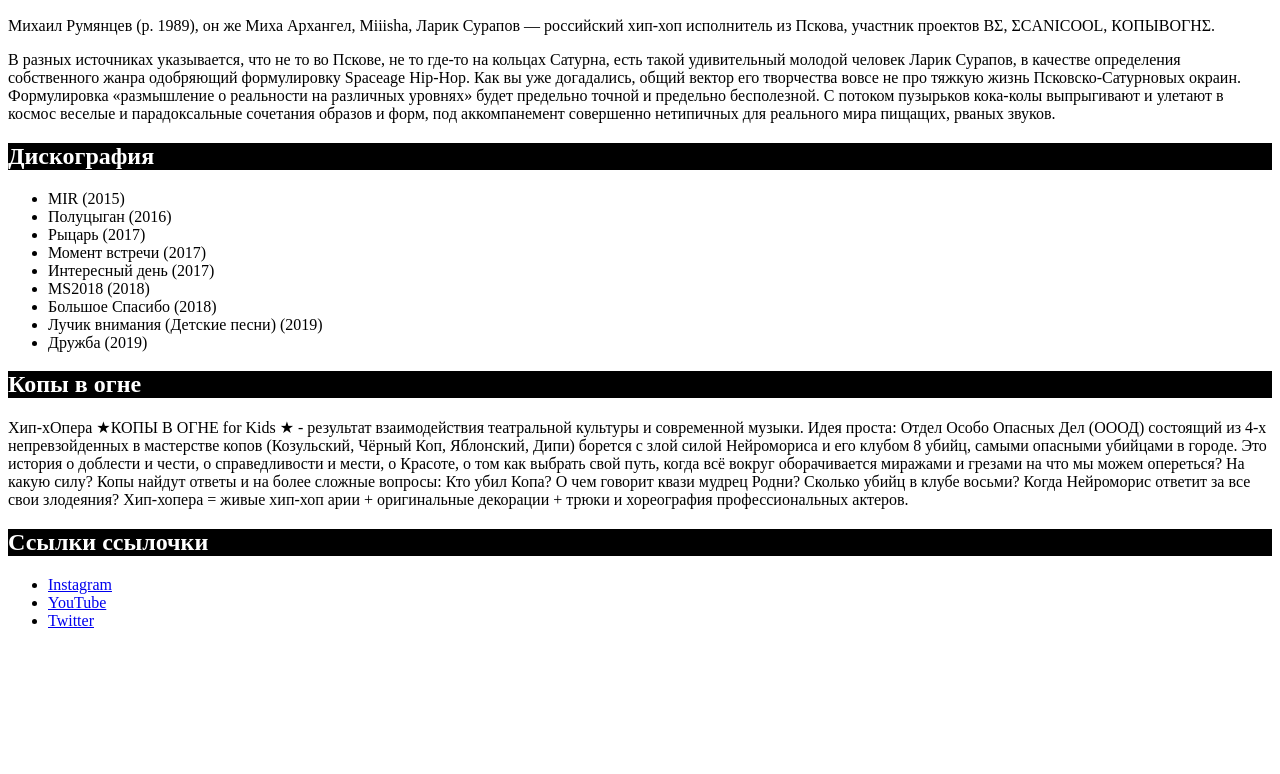
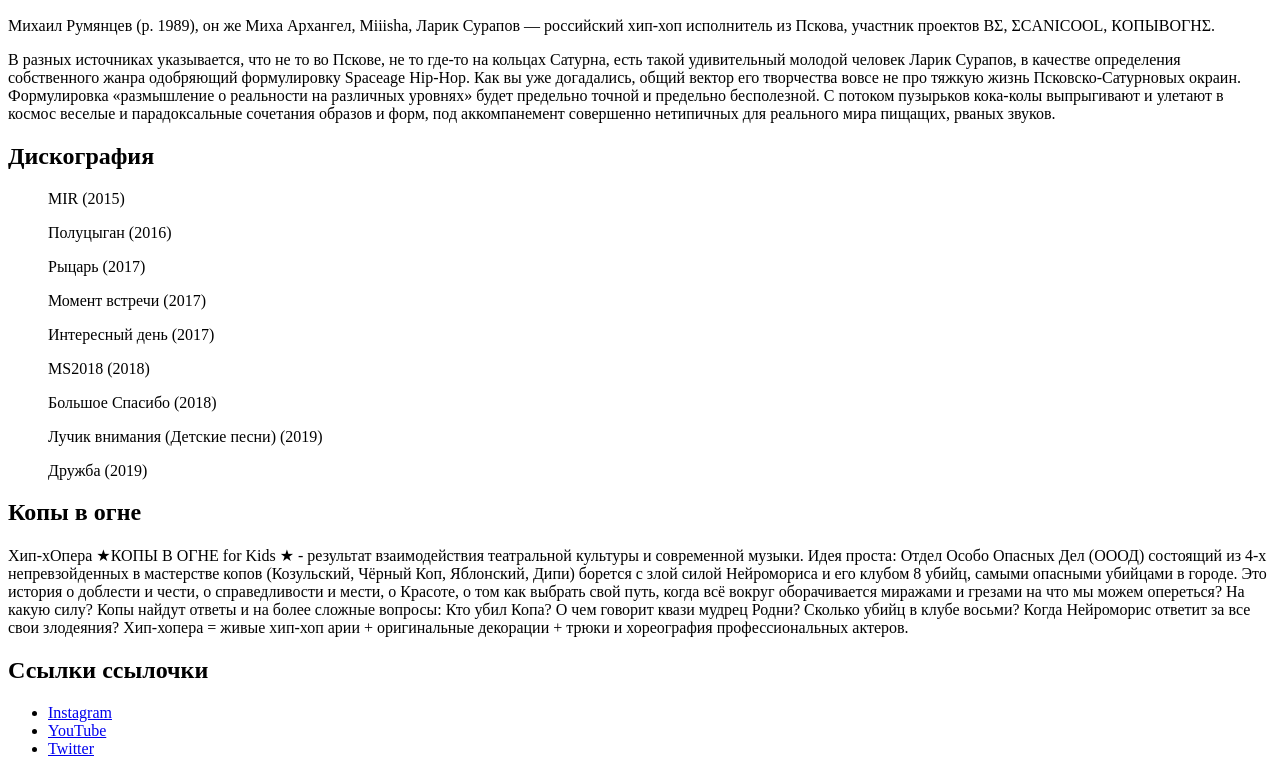
Before and after one commit to Frenchelclash/WD_MCS, a plain HTML site: page Misha archangel/index.html in a window 1280 px wide. Shown: the part 350-1124 px from the top of the page. Before the commit the page ends 996 px from the top, so only its background shows below. Drawn offline with Linux system fonts and the light colour scheme.

Commit message:
Revert "Misha Archangel update"
This reverts commit 426bdf2648fd5f7383f94709862926b943fe3275.

```diff
--- a/Misha archangel/css/style.css
+++ /dev/null
@@ -1,4 +0,0 @@
-.header-container, .sectionText{
-	background: black;
-	color: white;
-}
--- a/Misha archangel/index.html
+++ b/Misha archangel/index.html
@@ -5,13 +5,13 @@
 	<meta charset="utf-8">
 	<meta description="Profile">
 	<meta keywords="Profile">
-	<link rel="stylesheet" href="css/style.css">
 </head>
 <body>
 	<div class="page">
 		<header class="header">
 			<div class="header-container">
 				<h1>Миха Archanga/Miisha/Larik Surapov</h1>
+
 			</div>
 		</header>
 		<main class="content">
@@ -33,23 +33,24 @@
 				<h2 class="sectionText" id="whois">Кто такой Миха Арчанга?</h2>
 				<p class="mainText">
 					Михаил Румянцев (р. 1989), он же Миха Архангел, Miiisha, Ларик Сурапов — российский хип-хоп исполнитель из Пскова, участник проектов ВΣ, ΣCANICOOL, КОПЫВОГНΣ. </p>
-					<p class="mainText">
+					<p class="mainText"></p>
 					В разных источниках указывается, что не то во Пскове, не то где-то на кольцах Сатурна, есть такой удивительный молодой человек Ларик Сурапов, в качестве определения собственного жанра одобряющий формулировку Spaceage Hip-Hop. Как вы уже догадались, общий вектор его творчества вовсе не про тяжкую жизнь Псковско-Сатурновых окраин. Формулировка «размышление о реальности на различных уровнях» будет предельно точной и предельно бесполезной. С потоком пузырьков кока-колы выпрыгивают и улетают в космос веселые и парадоксальные сочетания образов и форм, под аккомпанемент совершенно нетипичных для реального мира пищащих, рваных звуков.
 				</p>
 			</section>
 				<section class="disco">
 				<h2 class="sectionText" id="disco">Дискография</h2>
-				<ul class="mainText">
-					<li>MIR (2015)</li>
-					<li>Полуцыган (2016)</li>
-					<li>Рыцарь (2017)</li>
-					<li>Момент встречи (2017)</li>
-					<li>Интересный день (2017)</li>
-					<li>MS2018 (2018)</li>
-					<li>Большое Спасибо (2018)</li>
-					<li>Лучик внимания (Детские песни) (2019)</li>
-					<li>Дружба (2019)</li>
-				</ul>
+				<p class="mainText">
+					<div><ul>MIR (2015)</ul>
+					<ul>Полуцыган (2016)</ul>
+					<ul>Рыцарь (2017)</ul>
+					<ul>Момент встречи (2017)</ul>
+					<ul>Интересный день (2017)</ul>
+					<ul>MS2018 (2018)</ul>
+					<ul>Большое Спасибо (2018)</ul>
+					<ul>Лучик внимания (Детские песни) (2019)</ul>
+					<ul>Дружба (2019)</ul>
+					</div>
+				</p>
 			</section>
 				<section class="cops">
 				<h2 class="sectionText" id="cops">Копы в огне</h2>
@@ -68,7 +69,8 @@
 			</section>
 				<section class="Links">
 				<h2 class="sectionText" id="Links">Ссылки ссылочки</h2>
-				<ul class="mainText">
+				<p class="mainText">
+					<ul>
 						<li><a href="https://www.instagram.com/archanga/" target="_blank">Instagram</a></li>
 						<li><a href="https://www.youtube.com/archanga" target="_blank">YouTube</a></li>
 						<li><a href="https://twitter.com/archanga_" target="_blank">Twitter</a></li>
```
